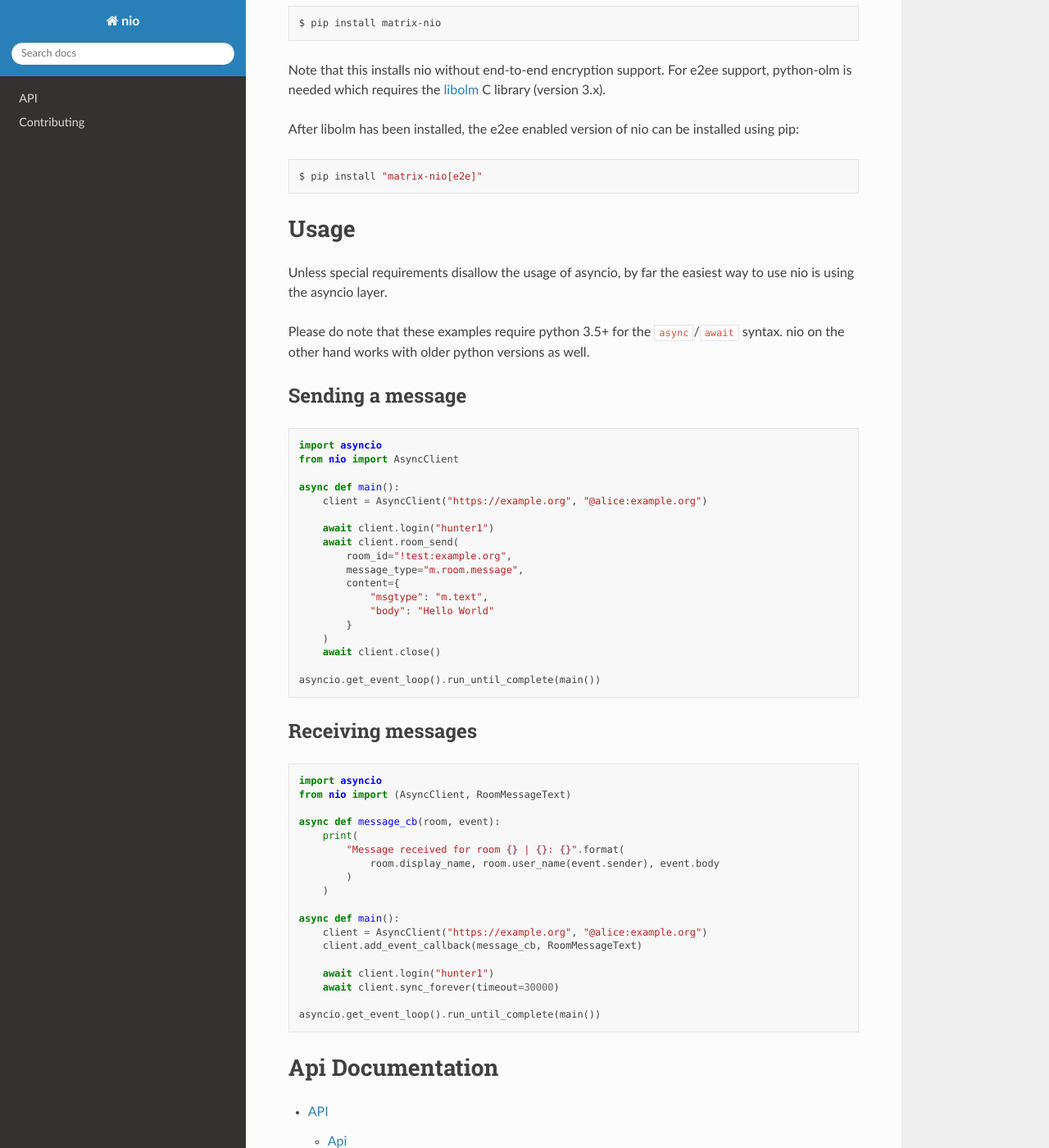
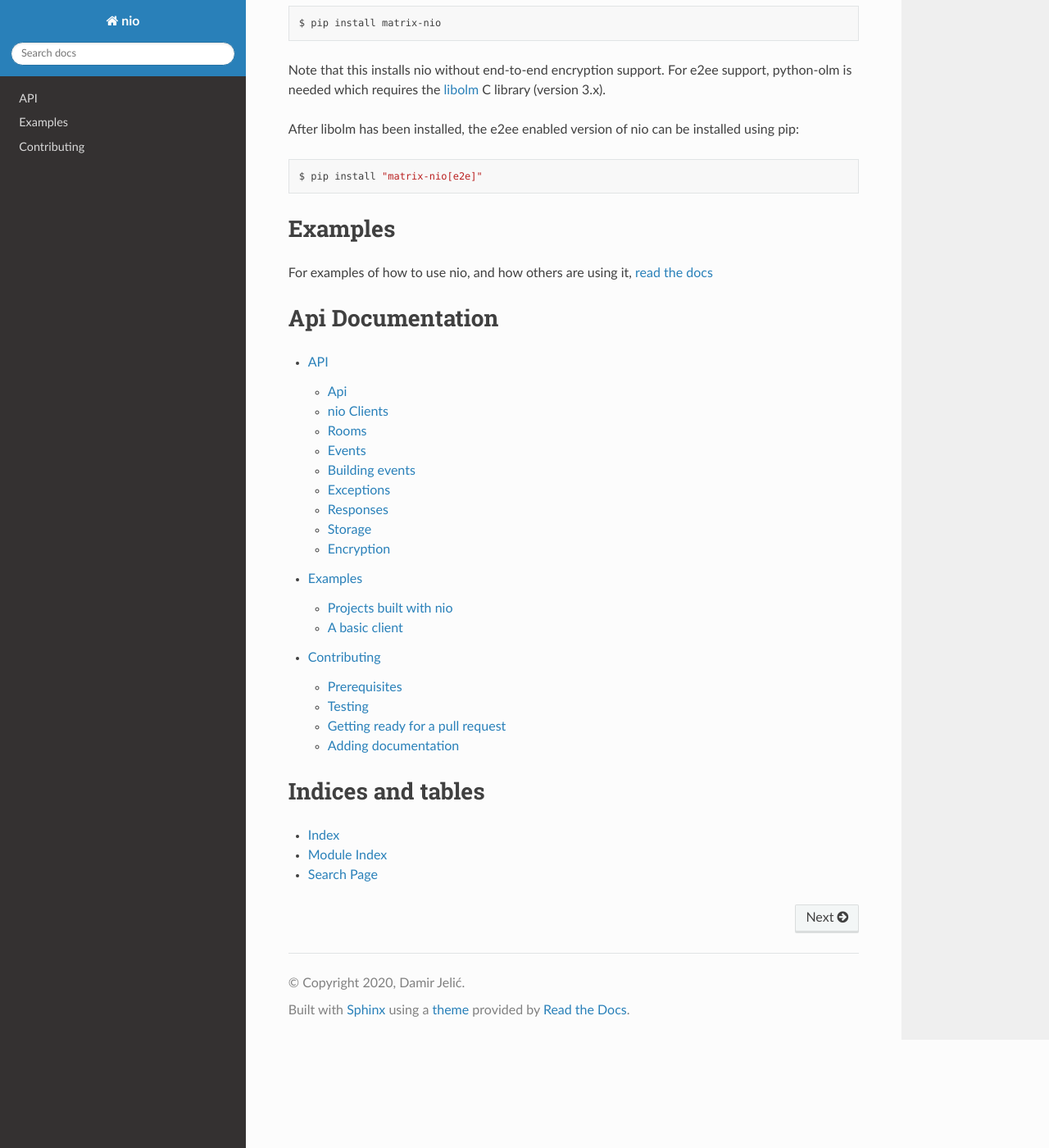
Before and after one commit to matrix-nio/matrix-nio, a Sphinx documentation site: the page built from doc/index.rst, in a window 1280 px wide and 1400 px high, scrolled down 1077 px. Shown: the whole window at 82% size. Built offline with Sphinx 7.4.7 and the Read the Docs theme 2.0.0, drawn with Linux system fonts in a browser that asks for light colours.

Commit message:
Combine examples and move to Examples page
Signed-off-by: Phil Denhoff <phil@denhoff.ca>

````diff
--- a/README.md
+++ b/README.md
@@ -65,60 +65,8 @@ $ pip install "matrix-nio[e2e]"
 
 ```
 
-Usage
-=====
+Examples
+========
 
-Unless special requirements disallow the usage of asyncio, by far the easiest
-way to use nio is using the asyncio layer.
-
-Please do note that these examples require python 3.5+ for the `async`/`await`
-syntax. nio on the other hand works with older python versions as well.
-
-
-Sending a message
------------------
-
-```python
-import asyncio
-from nio import AsyncClient
-
-async def main():
-    client = AsyncClient("https://example.org", "@alice:example.org")
-
-    await client.login("hunter1")
-    await client.room_send(
-        room_id="!test:example.org",
-        message_type="m.room.message",
-        content={
-            "msgtype": "m.text",
-            "body": "Hello World"
-        }
-    )
-    await client.close()
-
-asyncio.get_event_loop().run_until_complete(main())
-```
-
-Receiving messages
-------------------
-
-```python
-import asyncio
-from nio import (AsyncClient, RoomMessageText)
-
-async def message_cb(room, event):
-    print(
-        "Message received for room {} | {}: {}".format(
-            room.display_name, room.user_name(event.sender), event.body
-        )
-    )
-
-async def main():
-    client = AsyncClient("https://example.org", "@alice:example.org")
-    client.add_event_callback(message_cb, RoomMessageText)
-
-    await client.login("hunter1")
-    await client.sync_forever(timeout=30000)
-
-asyncio.get_event_loop().run_until_complete(main())
-```
+For examples of how to use nio, and how others are using it,
+[read the docs](https://matrix-nio.readthedocs.io/en/latest/examples.html)
--- a/doc/index.rst
+++ b/doc/index.rst
@@ -4,6 +4,7 @@
    contain the root `toctree` directive.
 
 .. mdinclude:: ../README.md
+
 
 Api Documentation
 =================
@@ -12,6 +13,7 @@ Api Documentation
    :maxdepth: 2
 
    nio
+   examples
    contributing
 
 
````
Also changed, not shown: doc/built-with-nio.rst (added, +13 -0 lines), doc/examples.rst (added, +48 -0 lines), 1 other file.
